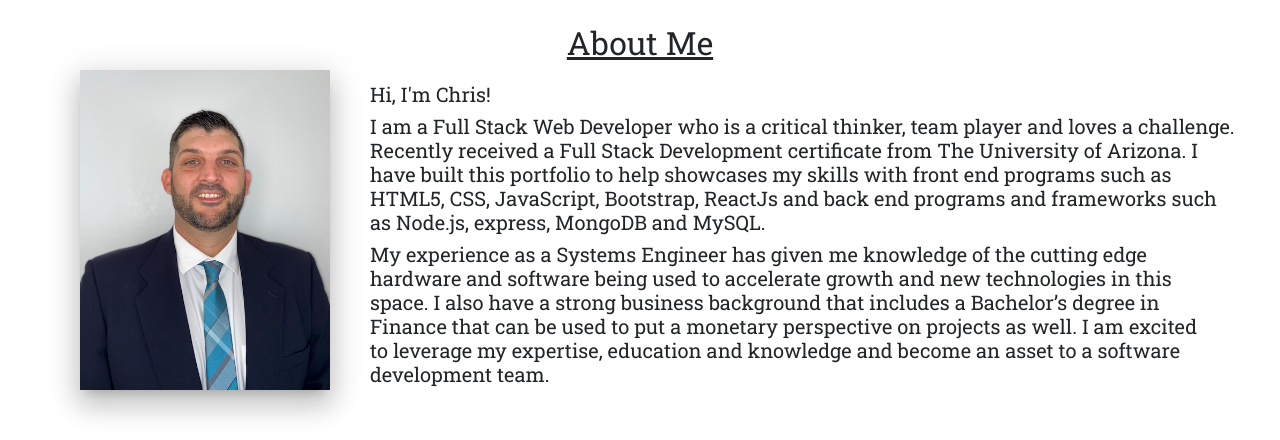
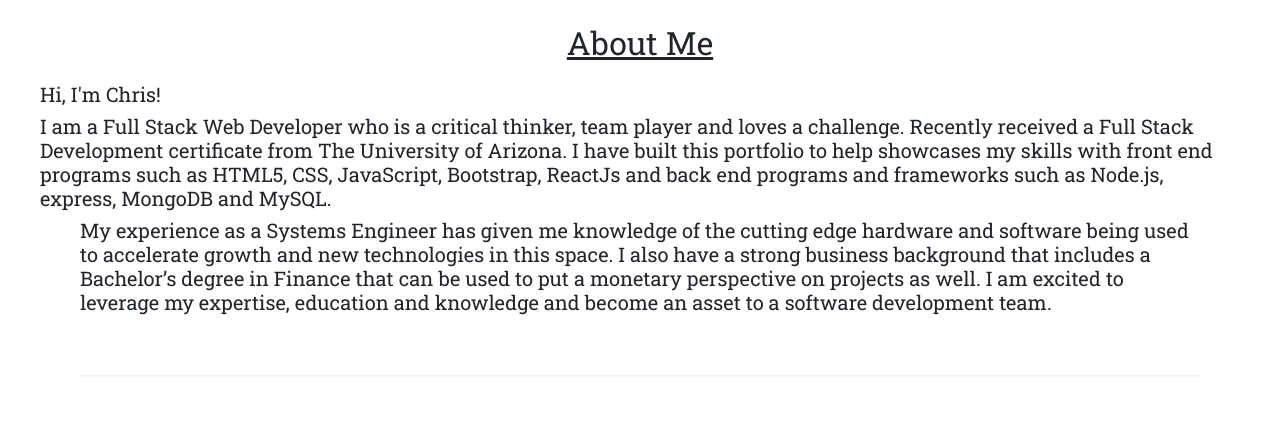
Before and after one commit to Bearpaw11/Portfolio_Chris_Behrens, a React (Create React App) app: page / in a window 1280 px wide. Shown: the part 597-1037 px from the top of the page. Built offline with nearby package versions, Linux system fonts and the light colour scheme.

Commit message:
removed chris.png

```diff
--- a/src/pages/Contact.js
+++ b/src/pages/Contact.js
@@ -17,7 +17,6 @@ function linkedInRedirect() {
 }
 
 function resumeRedirect() {
-    const url = "https://www.linkedin.com/in/chris-behrens/"
     window.open(chrisResume, "_blank");
 }
 
--- a/src/pages/Home.js
+++ b/src/pages/Home.js
@@ -1,6 +1,6 @@
 import React from 'react'
 import MenuImg from '../images/background1.png'
-import Chris from '../images/Chris.png'
+// import Chris from '../images/Chris.png'
 import Row from 'react-bootstrap/Row'
 import Col from 'react-bootstrap/Col'
 import HTML from '../images/html.png'
@@ -22,7 +22,7 @@ return(
 <div>
     <img className="background" src={MenuImg}></img>
     <h2 className = 'title'> About Me</h2>
-    <img className="chris" src={Chris}></img>
+    {/* <img className="chris" src={Chris}></img> */}
     <h5 className="intro"> Hi, I'm Chris!</h5>
     <h5>I am a Full Stack Web Developer who is a critical thinker, team player and loves a challenge. Recently received a Full Stack Development certificate from The University of Arizona. I have built this portfolio to help showcases my skills with front end programs such as HTML5, CSS, JavaScript, Bootstrap, ReactJs and back end programs and frameworks such as Node.js, express, MongoDB and MySQL.</h5>
     <h5 className ="about">My experience as a Systems Engineer has given me knowledge of the cutting edge hardware and software being used to accelerate growth and new technologies in this space. I also have a strong business background that includes a Bachelor’s degree in Finance that can be used to put a monetary perspective on projects as well. I am excited to leverage my expertise, education and knowledge and become an asset to a software development team.</h5>
```
